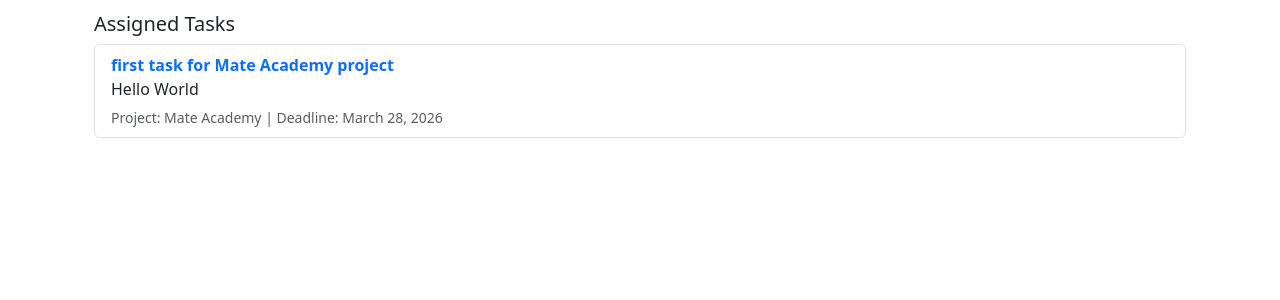
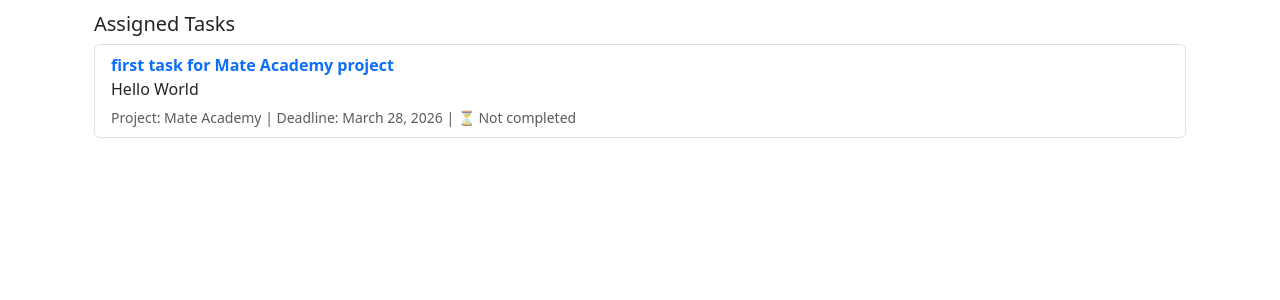
Before and after one commit to UrbanAstronaut88/it-project, a Django app: page /workers/4/ in a window 1280 px wide. Shown: the part 298-598 px from the top of the page. Run offline with Django 5.2, Linux system fonts and the light colour scheme; data comes from the database, SQL or seed files in the repository; both versions use the stored data as it was after the commit.

Commit message:
updated the worker_detail.html template to display a list of tasks assigned to this worker and, if necessary, a ‘Mark as done’ button if the task is not yet completed

```diff
--- a/templates/main/worker_detail.html
+++ b/templates/main/worker_detail.html
@@ -25,15 +25,30 @@
     <h5>Assigned Tasks</h5>
     <ul class="list-group mt-2">
       {% for task in worker.tasks.all %}
-        <li class="list-group-item d-flex justify-content-between align-items-center">
-          <div>
+        <li class="list-group-item d-flex justify-content-between align-items-start">
+          <div class="me-3">
             <a href="{% url 'main:task-detail' task.pk %}" class="text-decoration-none">
               <strong>{{ task.name }}</strong>
             </a>
             <p class="mb-1">{{ task.description|truncatewords:15 }}</p>
-            <small class="text-muted">Project: {{ task.project.name }} | Deadline: {{ task.deadline }}</small>
+            <small class="text-muted">
+              Project: {{ task.project.name }} | Deadline: {{ task.deadline }} |
+              {% if task.is_completed %}
+                ✅ Completed
+              {% else %}
+                ⏳ Not completed
+              {% endif %}
+            </small>
           </div>
-          <span class="badge bg-{{ task.priority|lower }}">{{ task.priority }}</span>
+          <div class="d-flex flex-column align-items-end">
+            <span class="badge bg-{{ task.priority|lower }} mb-2">{{ task.priority }}</span>
+            {% if not task.is_completed and request.user == worker %}
+              <form method="post" action="{% url 'main:task-complete' task.pk %}">
+                {% csrf_token %}
+                <button type="submit" class="btn btn-sm btn-success">Mark as Done</button>
+              </form>
+            {% endif %}
+          </div>
         </li>
       {% empty %}
         <li class="list-group-item">No tasks assigned to this worker.</li>
```
Also changed, not shown: db.sqlite3.
